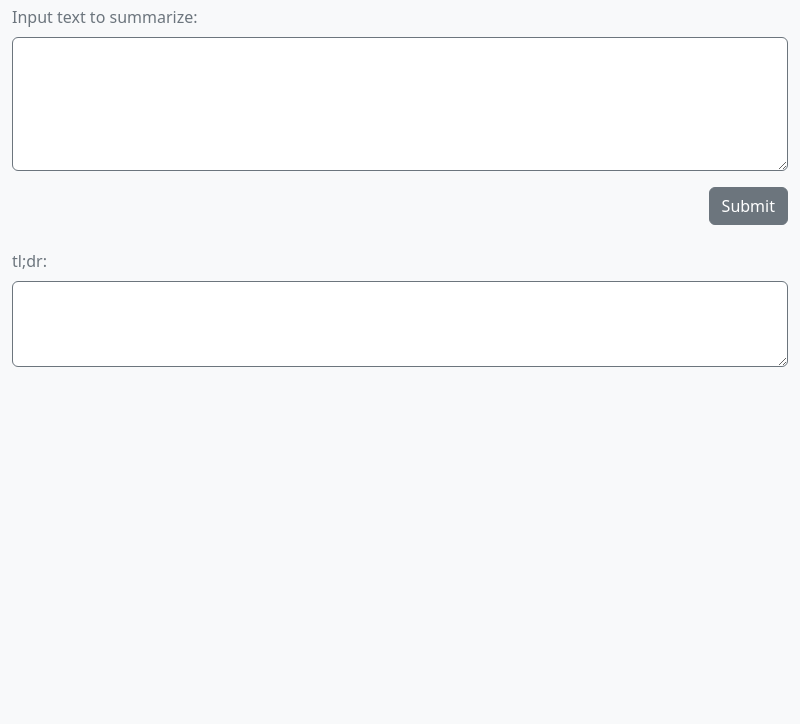
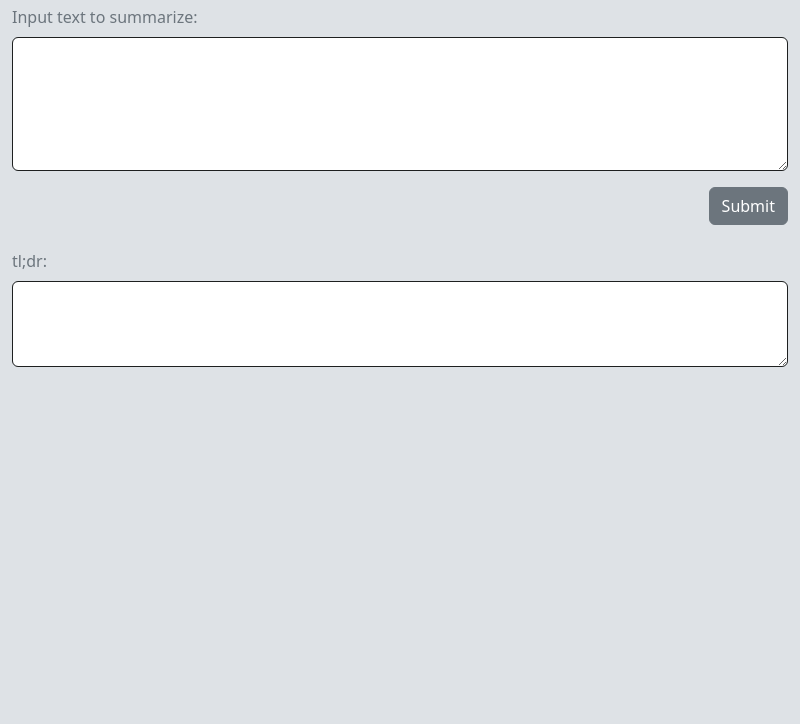
Before and after one commit to Leet-Rothschild/frontend, an Electron app: page renderer/index.html in a window 800 px wide. Shown: the part 76-800 px from the top of the page. Drawn offline with Linux system fonts and the light colour scheme.

Commit message:
orig code

```diff
--- a/renderer/css/app.css
+++ b/renderer/css/app.css
@@ -1,10 +1,10 @@
 body {
-    background-color: #f8f9fa;
+    background-color: #dee2e6;
     color: #6c757d;
   }
 
   .form-control {
-    border-color: #6c757d;
+    border-color: #1e2020;
   }
 
   .btn-secondary {
--- a/renderer/index.html
+++ b/renderer/index.html
@@ -10,7 +10,7 @@
     http-equiv="X-Content-Security-Policy"
     content="default-src 'self'; script-src 'self'"
   />
-  <title>IT 121 - Final Project - Alegre!</title>
+  <title>IT 121 - Final Project - Alegre</title>
   <link href="./css/bootstrap/bootstrap.min.css" rel="stylesheet">
   <link href="./css/app.css" rel="stylesheet">
 </head>
```
